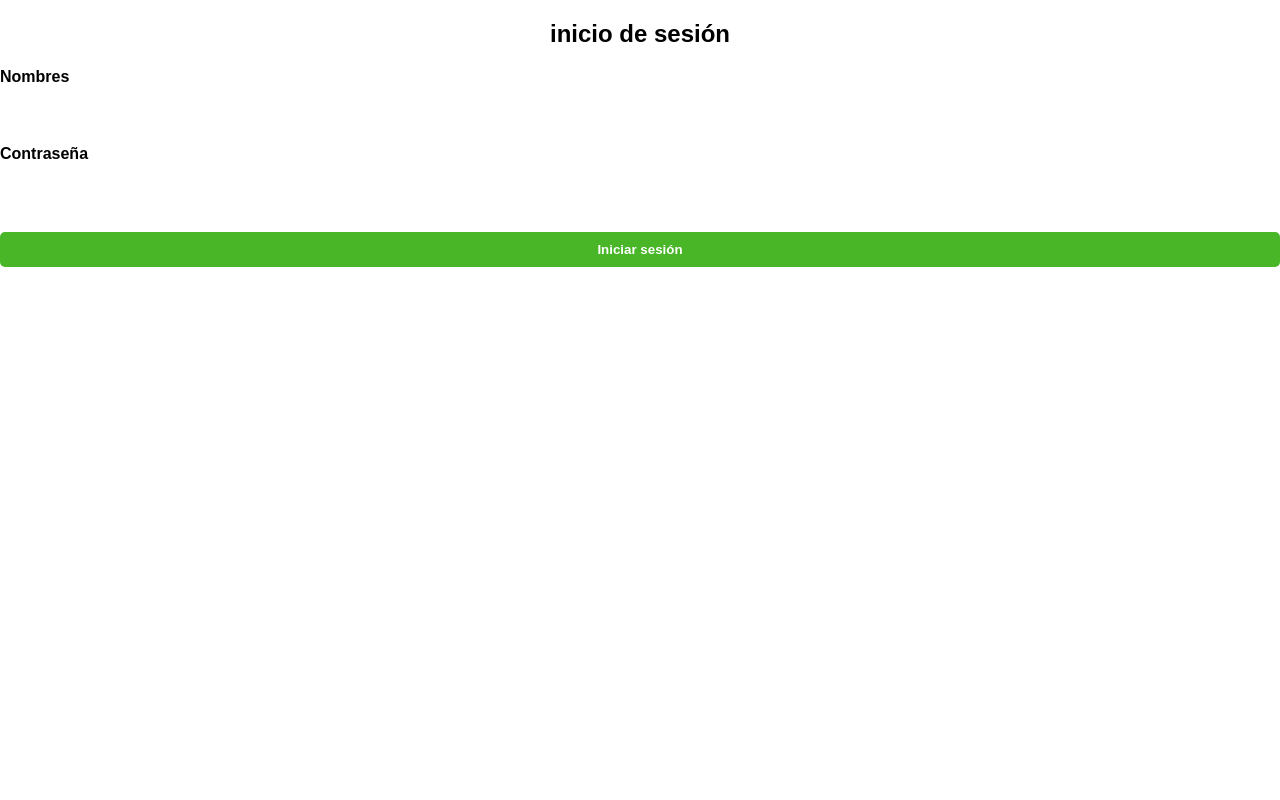
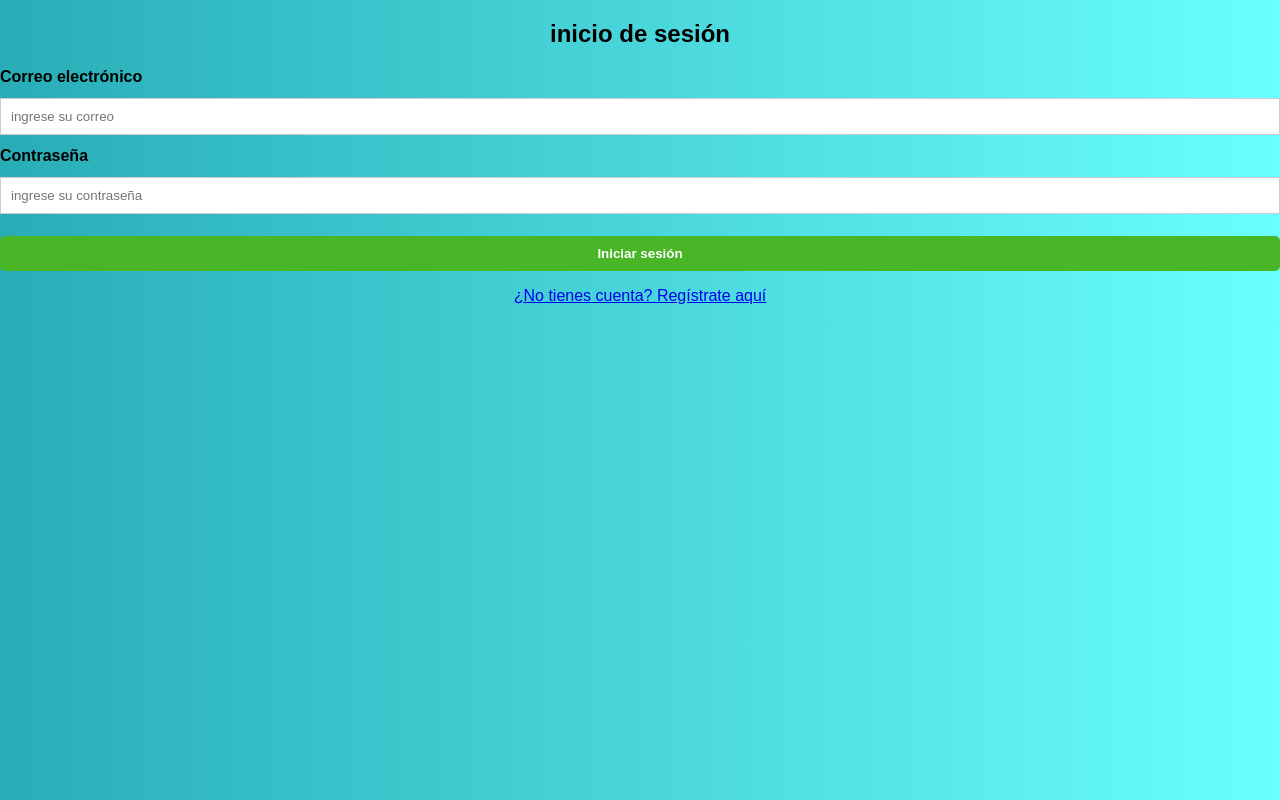
Before and after one commit to davidvillanuevapotosi/proyecto-adso, a plain HTML site: page pages/login.html in a window 1280 px wide. Drawn offline with Linux system fonts and the light colour scheme.

Commit message:
subir el formulario

```diff
--- a/css/estilo.css
+++ b/css/estilo.css
@@ -1,10 +1,9 @@
 body {
     font-family: Arial, Helvetica, sans-serif;
     text-align: center;
-    background-color: lineal-gradient(to right, #49b628, #6aff8b);
-    margin: 0;
-    padding: 0;
-
+    background-image: linear-gradient(to right, #28adb6, #6affff);
+    margin: 0px;
+    padding: 0px;
 }
 
 h1{
@@ -47,7 +46,7 @@ gap: 12px;
 
 .formulario input {
 padding: 10px;
-border: #6aff8b;
+border: 1px solid #ccc;
 }
 
 .formulario button {
--- a/pages/login.html
+++ b/pages/login.html
@@ -7,15 +7,21 @@
     <link rel="stylesheet" href="../css/estilo.css">
 </head>
 <body>
-    <section>
+    <section class="contenedor">
     <h2>inicio de sesión</h2>
+
     <form action="" class="formulario">
-        <label for="Nombre">Nombres</label>
-        <input type="text" id="Nombre" name="Nombre">
+        <label for="Correo">Correo electrónico</label>
+        <input type="email" id="Correo" placeholder="ingrese su correo">
         <label for="Contraseña">Contraseña</label>
-        <input type="password" id="Contraseña" name="Contraseña">
+        <input type="password" id="Contraseña" placeholder="ingrese su contraseña">
+
         <button type="submit">Iniciar sesión</button>
     </form>
+
+    <p>
+        <a href="http://127.0.0.1:5500/pages/index.html">¿No tienes cuenta? Regístrate aquí</a>
+    </p>
 
 </section>
 </body>
```
